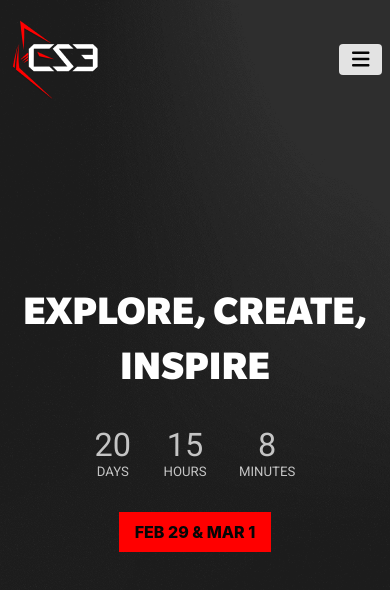
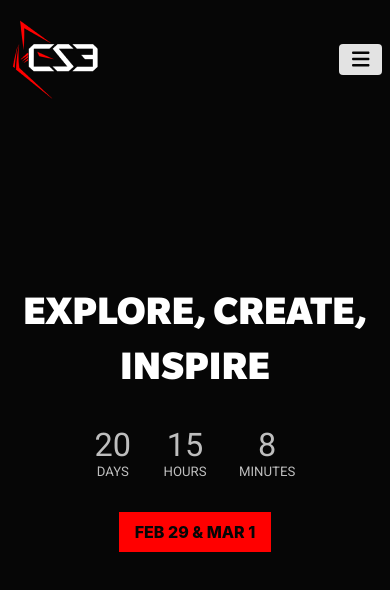
Before and after one commit to Anuragchandra221/CSE_VAST, a React (Create React App) app: page / in a window 390 px wide. Shown: the top 590 px of the page. Built offline with nearby package versions, Linux system fonts and the light colour scheme.

Commit message:
Responsiveness added

```diff
--- a/src/App.css
+++ b/src/App.css
@@ -4,7 +4,7 @@ body{
   background-color: var(--background);
   /* scroll-behavior: smooth; */
   position: absolute;
-    background-image: url("./Assets/Images/pattern.png");
+    /* background-image: url("./Assets/Images/pattern.png"); */
     background-color: var(--background);
     background-position: center;
     background-repeat: no-repeat;
```
